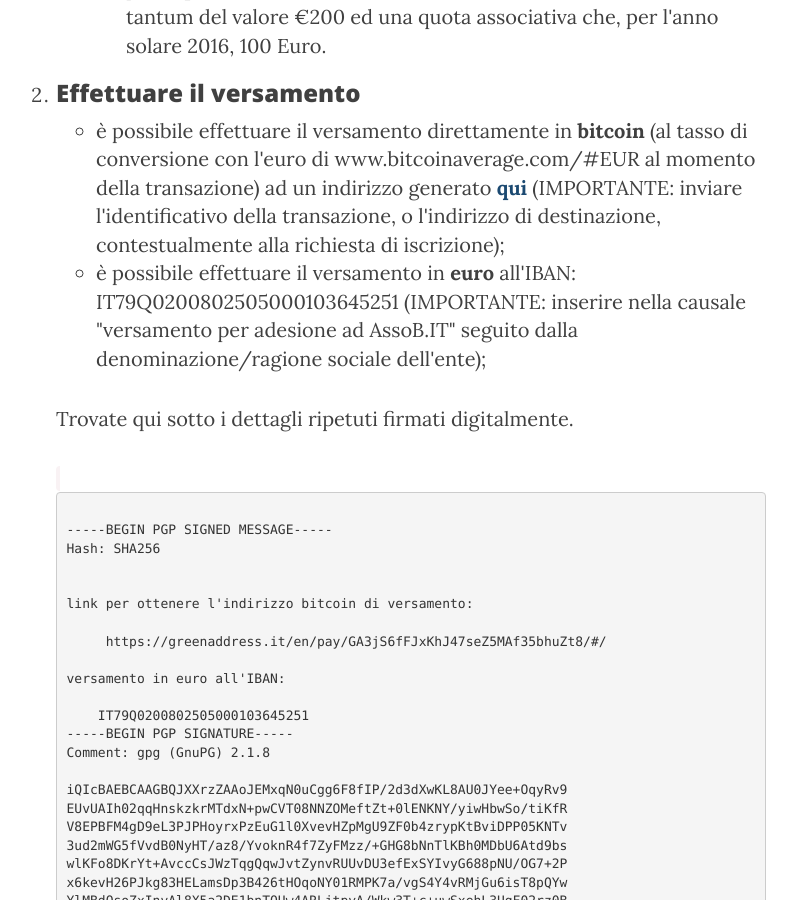
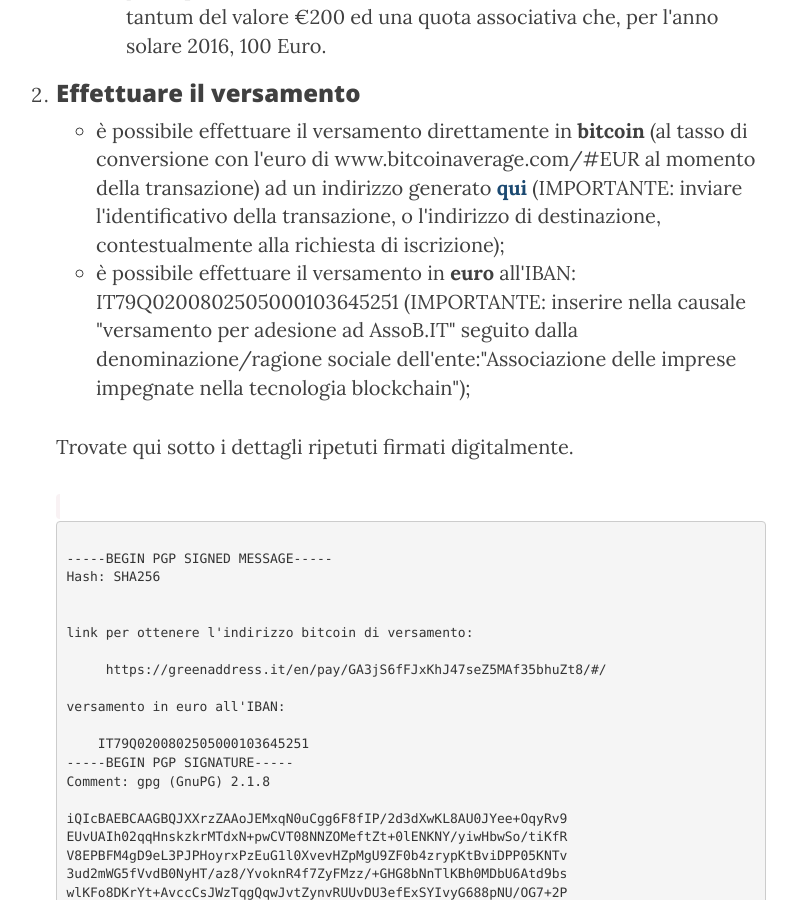
Before and after one commit to assobit/assobit.github.io, a Jekyll site: the page built from associarsi.html, in a window 1280 px wide and 900 px high, scrolled down 666 px. Shown: the whole window, without its empty margins (249-1046 px from the left). Built offline with Jekyll 4.4.1, drawn with Linux system fonts in a browser that asks for light colours; nearby versions of some CDN libraries.

Commit message:
Update associarsi.html

```diff
--- a/associarsi.html
+++ b/associarsi.html
@@ -18,7 +18,7 @@ bgimg: img/about-bg.jpg
               <ul>
                 <li>è possibile effettuare il versamento direttamente in <strong>bitcoin</strong> (al tasso di conversione con l'euro di www.bitcoinaverage.com/#EUR al momento della transazione) ad un indirizzo generato
                 <strong><a href="https://greenaddress.it/en/pay/GA3jS6fFJxKhJ47seZ5MAf35bhuZt8/#/">qui</a> </strong>(IMPORTANTE: inviare l'identificativo della transazione, o l'indirizzo di destinazione, contestualmente alla richiesta di iscrizione);</li>
-                <li>è possibile effettuare il versamento in <strong>euro</strong> all'IBAN: IT79Q0200802505000103645251 (IMPORTANTE: inserire nella causale "versamento per adesione ad AssoB.IT" seguito dalla denominazione/ragione sociale dell'ente);</li>
+                <li>è possibile effettuare il versamento in <strong>euro</strong> all'IBAN: IT79Q0200802505000103645251 (IMPORTANTE: inserire nella causale "versamento per adesione ad AssoB.IT" seguito dalla denominazione/ragione sociale dell'ente:"Associazione delle imprese impegnate nella tecnologia blockchain");</li>
               </ul>
               <p>Trovate qui sotto i dettagli ripetuti firmati digitalmente.</p>
                 <code>
```
